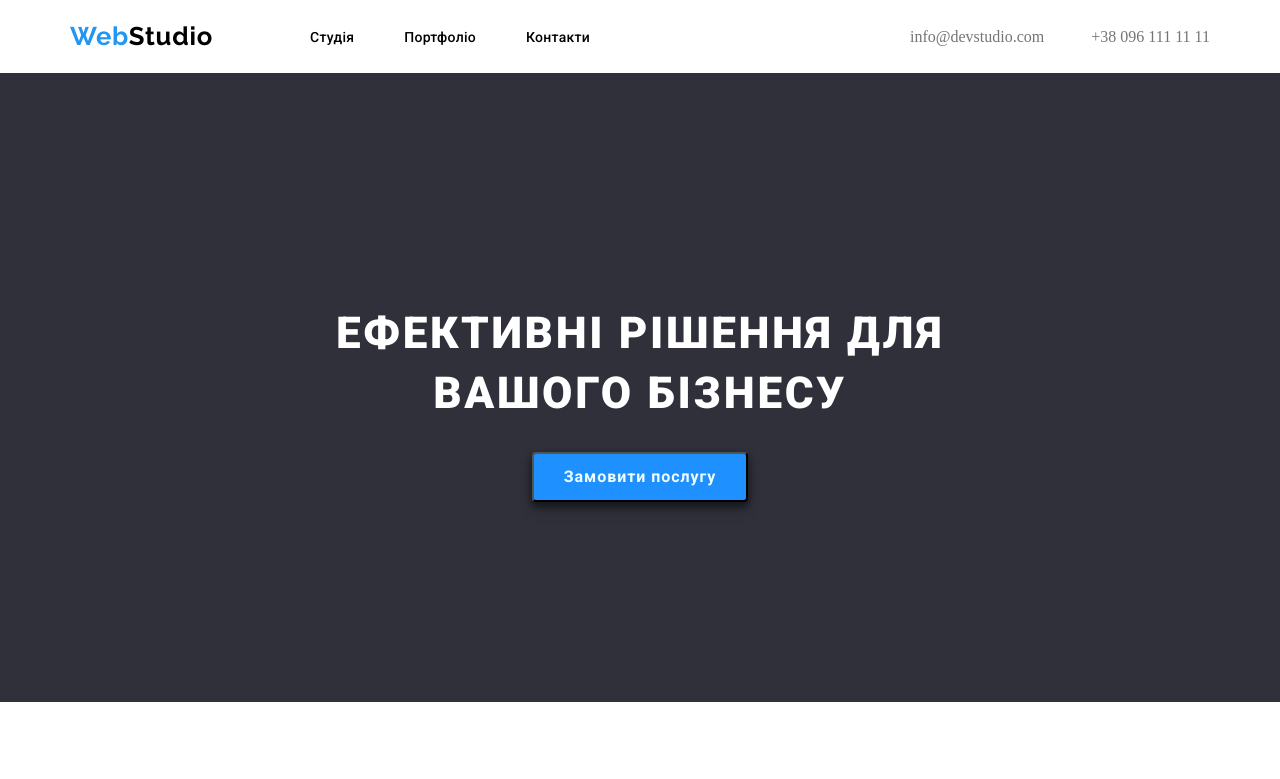
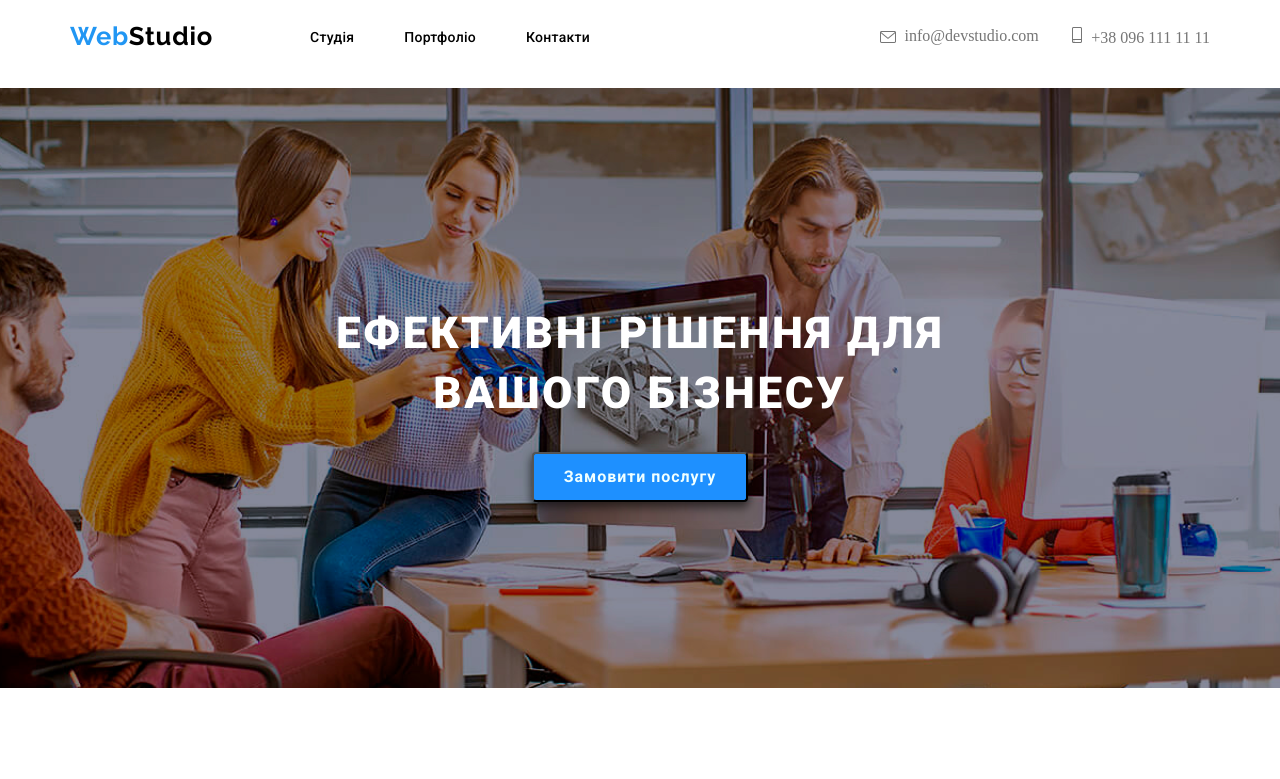
Before and after one commit to Soniash22/WEBSTUDIO, a plain HTML site: page index.html in a window 1280 px wide. Shown: the top 779 px of the page. Drawn offline with Linux system fonts and the light colour scheme.

Commit message:
addpngandsvg

```diff
--- a/index.html
+++ b/index.html
@@ -36,8 +36,12 @@
 
 
     <div class="contacts">
-      <a href="/">info@devstudio.com</a>
-      <a href="/">+38 096 111 11 11</a>
+      <img class="envelope" src="./envelope.svg" alt="envelope">
+      <a href="mailto:info@devstudio.com">info@devstudio.com</a>
+      <div class="telandtel">
+        <img class="tel" src="./smartphone.svg" alt="tel">
+        <a href="tel:+380961111111">+38 096 111 11 11</a>
+      </div>
     </div>
   </div>
       </div>
--- a/style.css
+++ b/style.css
@@ -31,8 +31,9 @@ color: #757575;
 }
 .contacts {
   display: flex;
-  width: 300px;
+  width: 330px;
   justify-content: space-between;
+
 
 
 
@@ -68,8 +69,10 @@ color: #757575;
   color: #FFFFFF;
 }
 .promo {
-  background-color: #2f303a;
   padding: 200px 0;
+  background-image: url(./Img.png);
+  background-position: center;
+  background-repeat: no-repeat;
 }
 .btn {
   margin: 0 auto;
@@ -343,3 +346,10 @@ margin-bottom: 90px;
 .blockabt {
  font-size: 0.875em;
 }
+.envelope {
+  margin-right: 5px;
+}
+.tel {
+  margin-right: 5px;
+  margin-left: 30px;
+}
```
Also changed, not shown: Img.png (added), envelope (hover).svg (added), envelope.svg (added), smartphone.svg (added).
